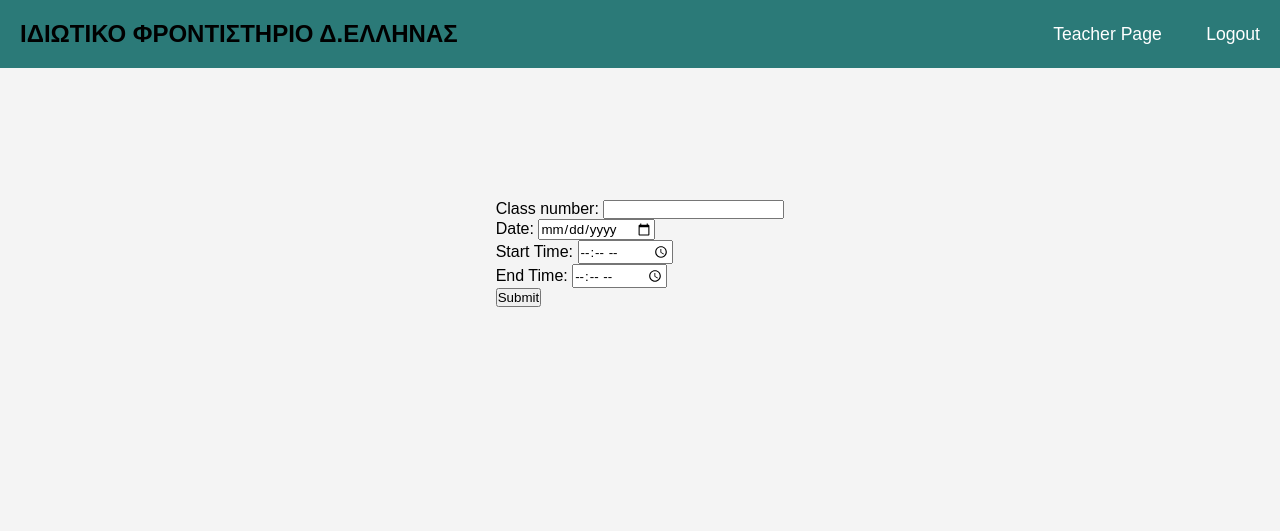
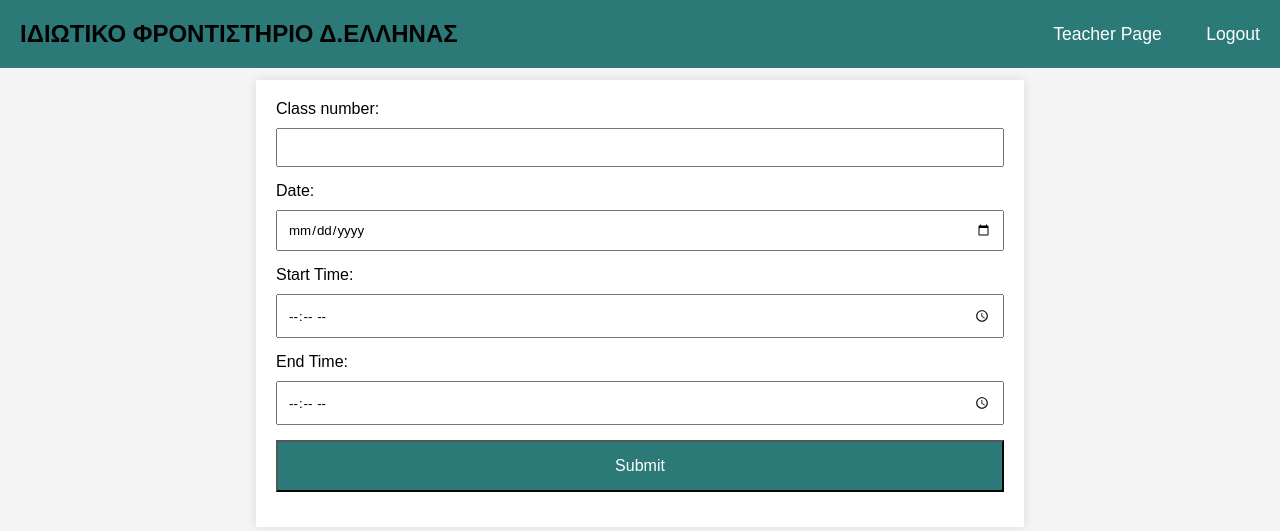
Before and after one commit to CS-UCY-EPL343/epl343.winter23.team5, a PHP site: page /insertExtraLessons.html in a window 1280 px wide. Shown: the top 531 px of the page. Run offline with PHP 8.4, Linux system fonts and the light colour scheme.

Commit message:
insertExtraLessons

```diff
--- a/insertExtraLessons.css
+++ b/insertExtraLessons.css
@@ -58,3 +58,40 @@ header {
     transform-origin: left;
     transform: scaleX(1);
 }
+
+/* Additional styles for the form */
+form {
+    width: 60%; /* Adjusted width of the form */
+    margin: 80px auto; /* Center the form, add margin to the top */
+    background-color: #fff; /* Set background color */
+    padding: 20px; /* Add padding to the form */
+    box-shadow: 0 0 10px rgba(0, 0, 0, 0.1); /* Add box shadow for a subtle effect */
+}
+
+/* Styling for form labels */
+form label {
+    display: block; /* Display labels as block elements for better spacing */
+    margin-bottom: 10px; /* Add margin below each label */
+}
+
+/* Styling for form input fields */
+form input {
+    width: 100%; /* Make input fields take up 100% of the width */
+    padding: 10px; /* Add padding to input fields */
+    margin-bottom: 15px; /* Add margin below each input field */
+    box-sizing: border-box; /* Include padding and border in the total width/height */
+}
+
+/* Styling for the submit button */
+form input[type="submit"] {
+    background-color: #2b7a78;
+    color: #fff;
+    padding: 15px; /* Increased padding for the submit button */
+    font-size: 16px; /* Adjusted font size for the submit button */
+    cursor: pointer;
+}
+
+/* Hover effect for the submit button */
+form input[type="submit"]:hover {
+    background-color: #185d5a;
+}
--- a/insertExtraLessons.html
+++ b/insertExtraLessons.html
@@ -5,9 +5,8 @@
     <meta charset="UTF-8">
     <meta name="viewport" content="width=device-width, initial-scale=1.0">
     <!-- Link to external stylesheet -->
-    <link rel="stylesheet" href="teacherpage.css">
-    <script src="teacherpage.js"></script>
-    <title>Teacher Page</title>
+    <link rel="stylesheet" href="insertExtraLessons.css">
+    <title>insertExtraLessons Page</title>
 </head>
 
 <body>
```
